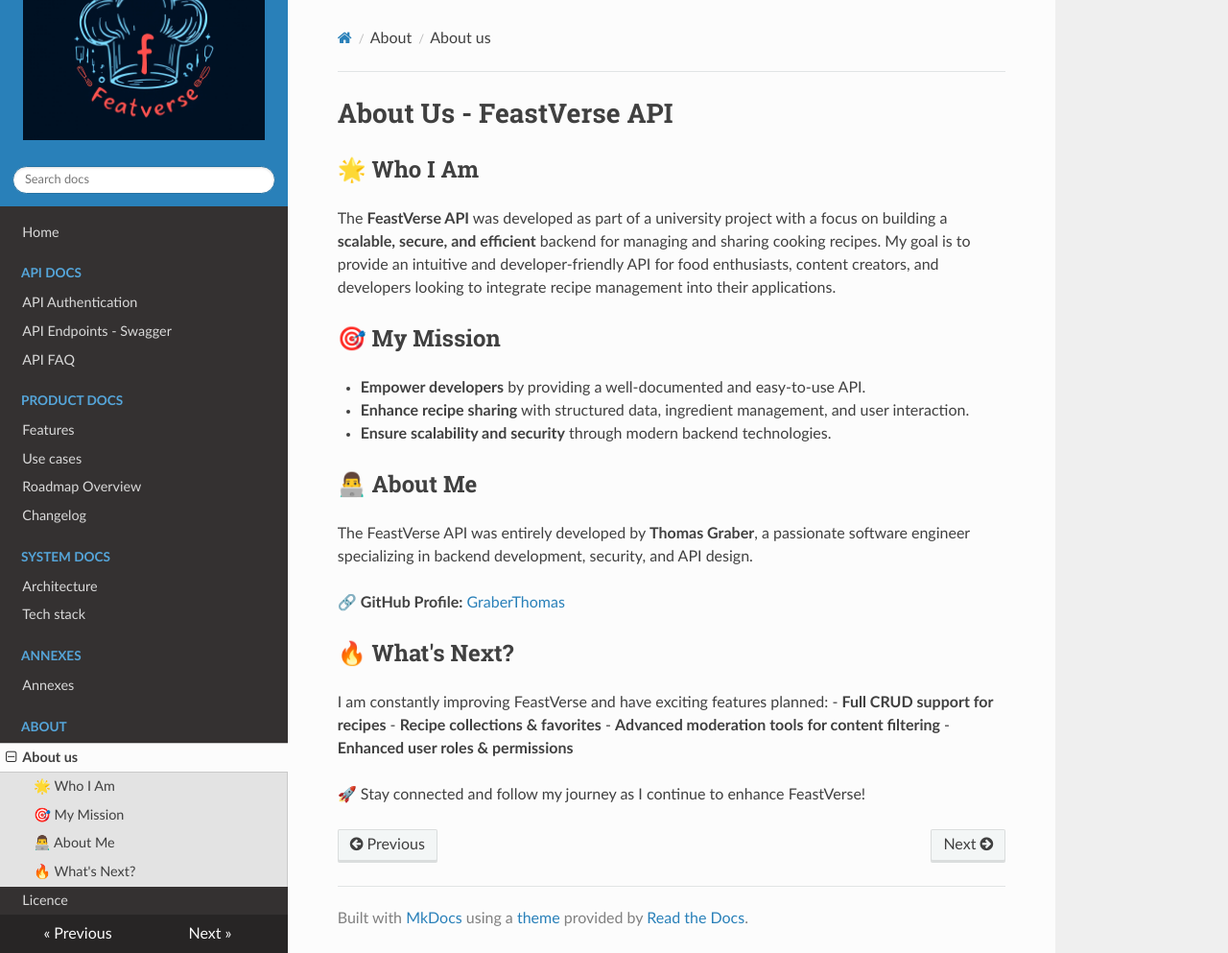
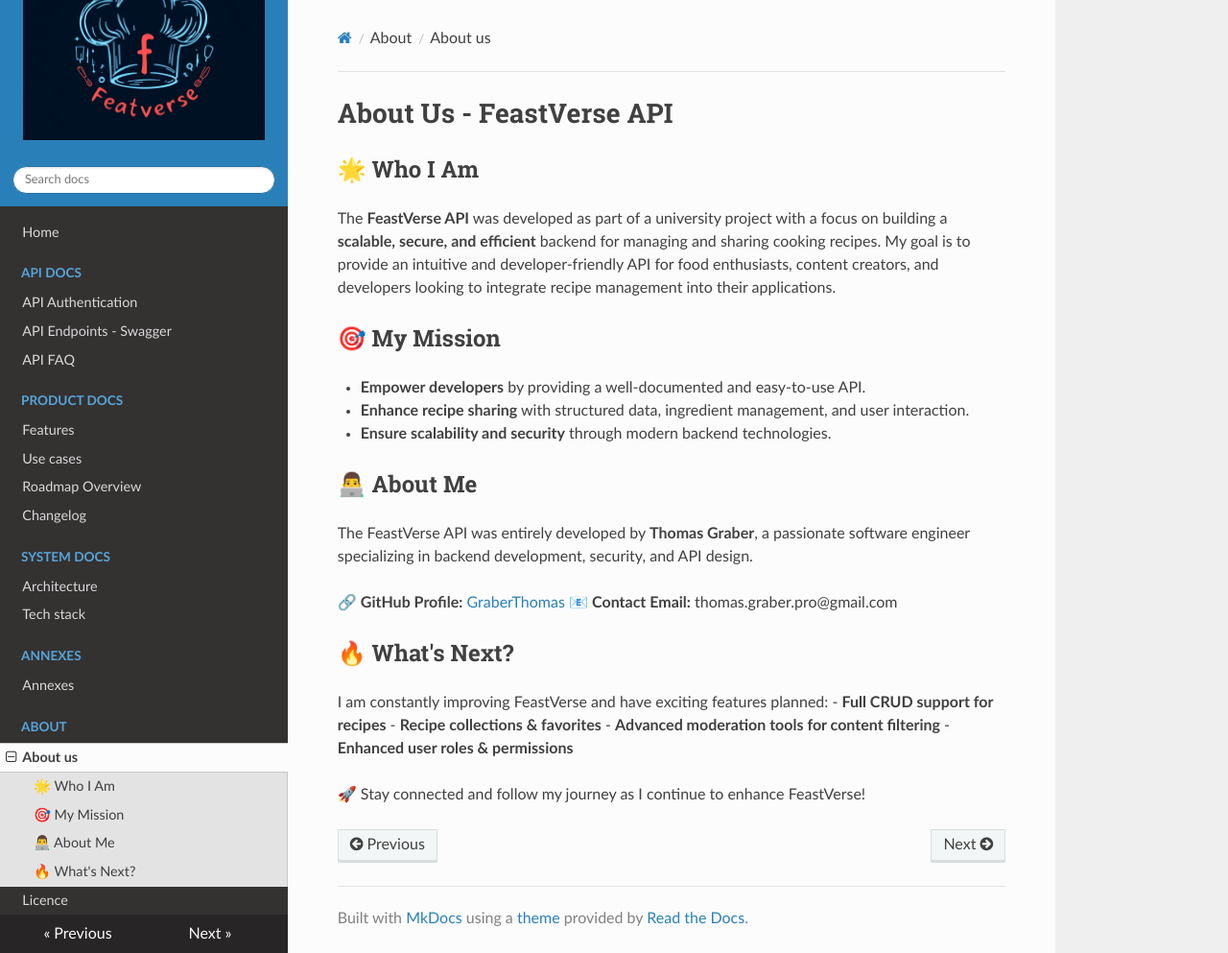
Before and after one commit to GraberThomas/mkdocs_project, an MkDocs documentation site: the page built from docs/about/about.md, in a window 1280 px wide and 993 px high. Shown: the whole window at 96% size. Built offline with MkDocs 1.6.1, drawn with Linux system fonts in a browser that asks for light colours; nearby versions of some CDN libraries.

Commit message:
feat(doc): add mail in about contact

```diff
--- a/docs/about/about.md
+++ b/docs/about/about.md
@@ -12,6 +12,7 @@
 The FeastVerse API was entirely developed by **Thomas Graber**, a passionate software engineer specializing in backend development, security, and API design.
 
 🔗 **GitHub Profile:** [GraberThomas](https://github.com/GraberThomas)
+📧 **Contact Email:** thomas.graber.pro@gmail.com
 
 ## 🔥 What's Next?
 I am constantly improving FeastVerse and have exciting features planned:
```
